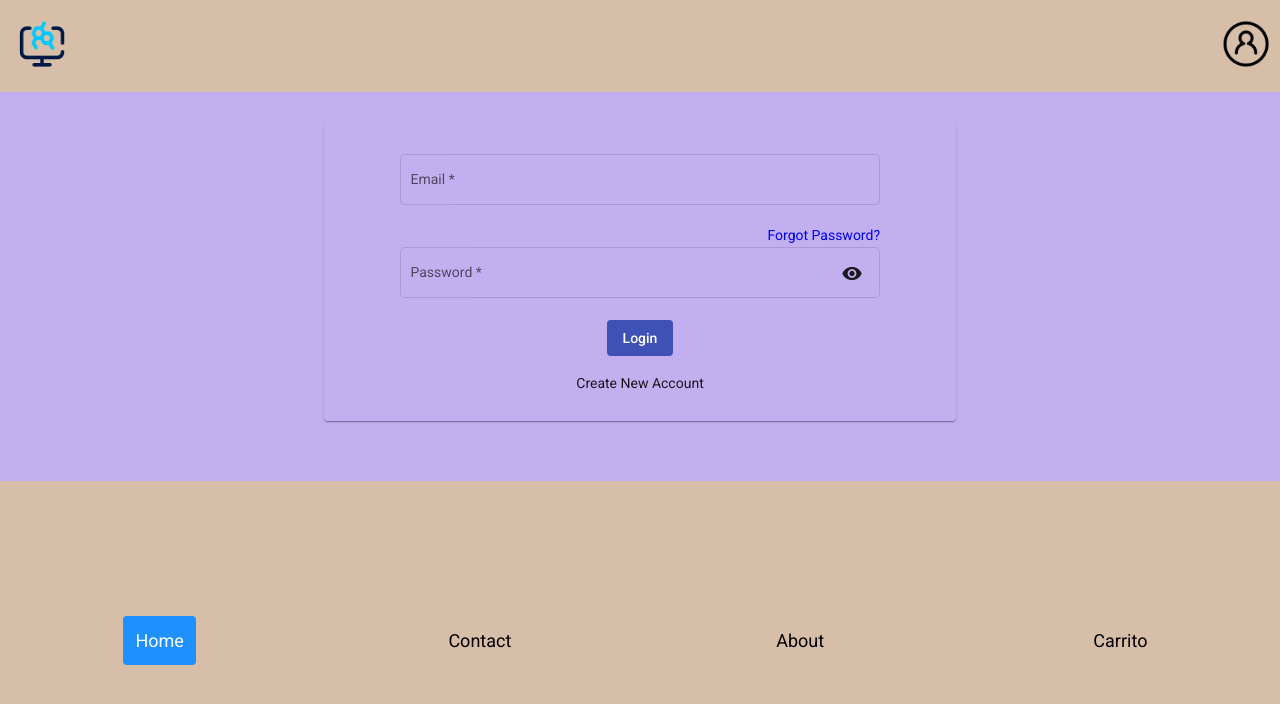
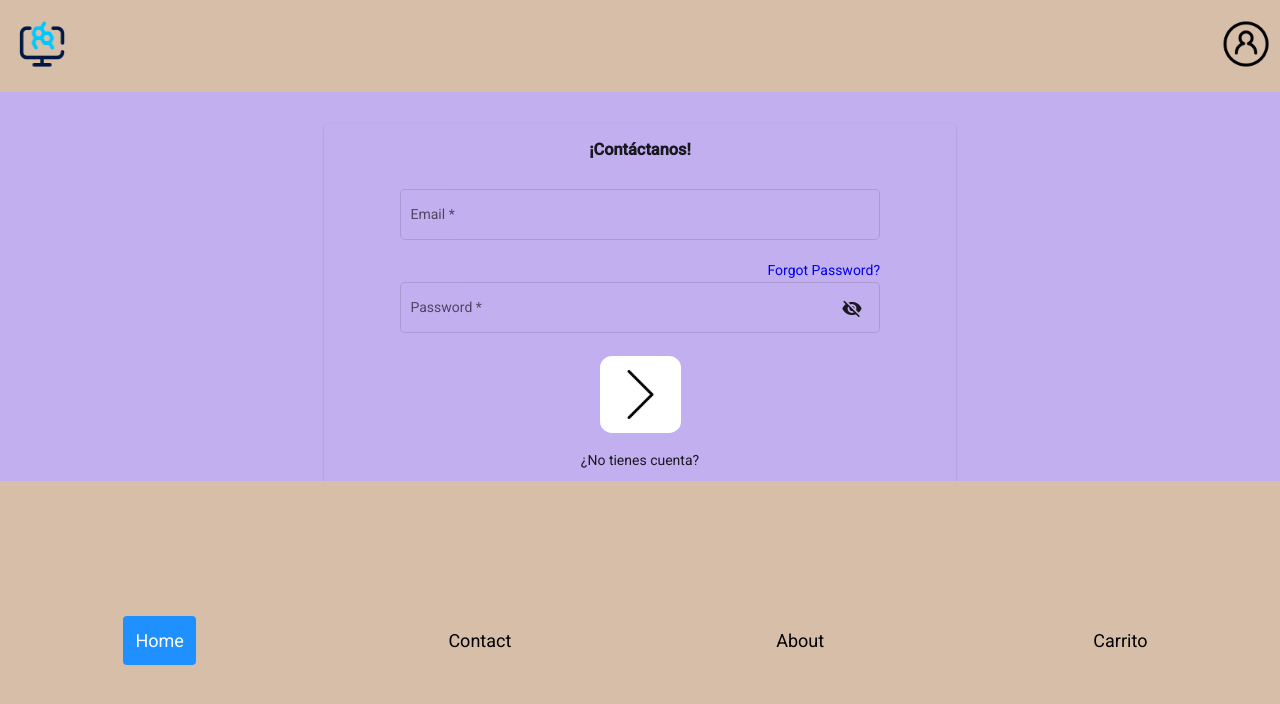
Before and after one commit to JordanJTY/AppInterface, an Angular app: page /login in a window 1280 px wide. Shown: the top 704 px of the page. Built offline with nearby package versions, Linux system fonts and the light colour scheme.

Commit message:
Improved login button

```diff
--- a/src/app/views/login/login.component.css
+++ b/src/app/views/login/login.component.css
@@ -42,3 +42,16 @@ mat-card {
     padding-right: 60px;
     text-decoration: none;
 }
+
+#loginImage {
+    border-radius: 15%;
+
+}
+
+#loginImage img {
+    border-color: black;
+    margin-top: 1em;
+    margin-bottom: 1em;
+    width: 3.5em;
+    height: 3.5em;
+}
--- a/src/app/views/login/login.component.html
+++ b/src/app/views/login/login.component.html
@@ -22,11 +22,13 @@
 
 <mat-card>
     <mat-card-content>
+        <h3>¡Contáctanos!</h3>
         <form (ngSubmit)="onLogin()" name="loginForm" [formGroup]="loginForm">
             <div class="emailInput">
                 <mat-form-field class="full-width" appearance="outline">
                     <mat-label>Email</mat-label>
-                    <input formControlName="email" matInput placeholder="Enter email address" required />
+                    <input formControlName="email" [(ngModel)]="user.name" name="name" matInput
+                        placeholder="Enter email address" required />
                     <mat-error *ngIf="!loginForm.controls['email'].valid">
                         Email is required
                     </mat-error>
@@ -39,11 +41,12 @@
                 </span>
                 <mat-form-field class="full-width" appearance="outline">
                     <mat-label>Password</mat-label>
-                    <input formControlName="password" matInput [type]=" hide ? 'password' : 'text'" required />
+                    <input formControlName="password" [(ngModel)]="user.password" name="password" matInput
+                        [type]=" hide ? 'text' : 'password'" required />
                     <button mat-icon-button matSuffix (click)="hide = !hide" [attr.aria-label]="'Hide Password'"
                         [attr.aria-pressed]="hide">
                         <mat-icon>
-                            {{hide ? 'visibility_off' : 'visibility'}}
+                            {{hide ? 'visibility' : 'visibility_off' }}
                         </mat-icon>
                     </button>
                     <mat-error *ngIf="!loginForm.controls['password'].valid">
@@ -51,11 +54,13 @@
                     </mat-error>
                 </mat-form-field>
             </div>
-            <button mat-flat-button color="primary">Login</button>
+            <button id="loginImage" mat-flat-button>
+                <img  src="../../../assets/images/flecha.png"/>
+            </button>
         </form>
 
         <div class="button-row">
-            <p>Create New Account</p>
+            <p>¿No tienes cuenta?</p>
         </div>
     </mat-card-content>
 </mat-card>
--- a/src/app/views/login/login.component.ts
+++ b/src/app/views/login/login.component.ts
@@ -11,9 +11,11 @@ import { FormBuilder, FormGroup, Validators } from '@angular/forms';
 })
 export class LoginComponent implements OnInit {
 
+  public user: User;
   hide: boolean = false;
 
-  constructor(private fb: FormBuilder) {
+  constructor(private fb: FormBuilder, private loginService: LoginService, private router: Router) {
+    this.user = new User();
   }
 
   ngOnInit() {
@@ -24,36 +26,37 @@ export class LoginComponent implements OnInit {
     password: ['', [Validators.required, Validators.minLength(6)]]
   })
 
+  public submit(): void {
+    this.loginService.login(this.user).subscribe(
+      (data: number) => {
+        localStorage.setItem('userName', this.user.name);
+        localStorage.setItem('personalToken', `${data}`);
+
+        this.router.navigate(['/list']).then(() => { window.location.reload(); });
+      },
+      (error: Error) => {
+        console.error("Error al realizar el acceso- login");
+      }
+    )
+  }
 
   onLogin() {
     if (!this.loginForm.valid) {
       return;
+    } else {
+      this.loginService.login(this.user).subscribe(
+        (data: number) => {
+          localStorage.setItem('userName', this.user.name);
+          localStorage.setItem('personalToken', `${data}`);
+
+          this.router.navigate(['/list']).then(() => { window.location.reload(); });
+        },
+        (error: Error) => {
+          console.error("Error al realizar el acceso- login");
+        }
+      )
     }
     console.log(this.loginForm.value);
   }
 
 }
-
-//   public user: User;
-
-//   constructor(private loginService: LoginService, private router: Router) {
-//     this.user = new User();
-//   }
-
-//   ngOnInit(): void {
-//   }
-//   public submit(): void {
-//     this.loginService.login(this.user).subscribe(
-//       (data: number) => {
-//         localStorage.setItem('userName', this.user.name);
-//         localStorage.setItem('personalToken', `${data}`);
-
-//         this.router.navigate(['/list']).then(() => { window.location.reload(); });
-//       },
-//       (error: Error) => {
-//         console.error("Error al realizar el acceso- login");
-//       }
-//     )
-//   }
-
-// }
```
Also changed, not shown: src/assets/images/flecha.png (added).
